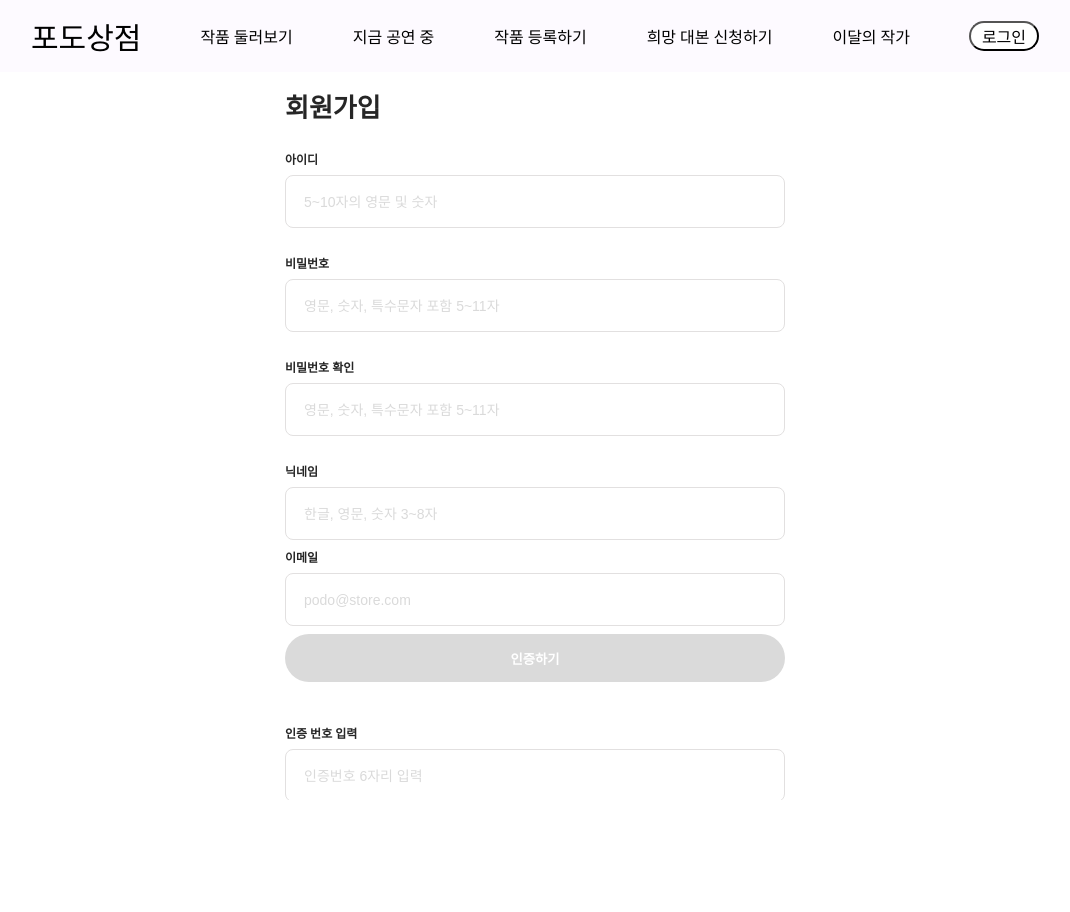
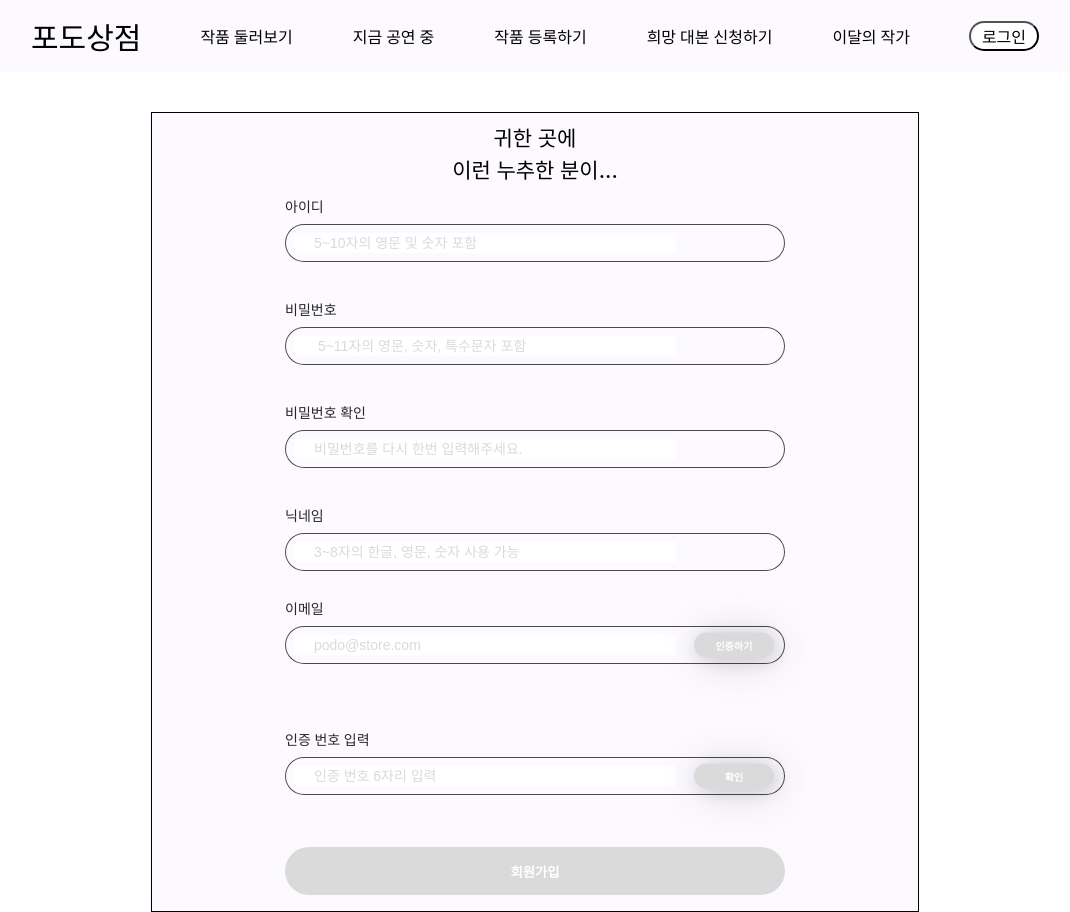
Before and after one commit to Podo-Store/FE, a React (Create React App) app: page /signup in a window 1280 px wide. Shown: the whole page, without its empty margins (105-1175 px from the left). Before the commit the page ends 800 px from the top, so only its background shows below. Built offline with nearby package versions, Linux system fonts and the light colour scheme; a web font is replaced by a local one.

Commit message:
FEAT: 회원가입 페이지 기능 및 기본 UI 완료 (#3)
Figma에 있는 디자인과 일치하진 않지만, 기본 UI와 기능 구현이 완료됨.

```diff
--- a/src/Pages/SignUp.css
+++ b/src/Pages/SignUp.css
@@ -1,44 +1,60 @@
+.box {
+  box-sizing: border-box;
+  position: absolute;
+  width: 60%;
+  height: 800px;
+  left: 50%;
+  transform: translateX(-50%);
+  background: #fdfaff;
+  border: 1px solid #000000;
+  margin-top: 40px;
+}
+
 .page {
-  position: absolute;
   top: 0;
   bottom: 0;
   width: 100%;
   max-width: 500px;
-  padding: 0 20px;
-
   left: 50%;
   transform: translate(-50%, 0);
-
   overflow: hidden;
   display: flex;
   flex-direction: column;
 }
 
 .titleWrap {
-  margin-top: 87px;
-  font-size: 26px;
-  font-weight: 700;
-  color: #262626;
+  line-height: 0.5;
+  margin: 0px;
+  font-size: 21px;
+  font-weight: 500;
+  color: #000000;
+  text-align: center;
 }
 
 .contentWrap {
-  margin-top: 26px;
+  margin-top: 0; /* 줄여서 요소들 사이의 간격을 좁힘 */
   flex: 1;
 }
 
 .inputTitle {
-  font-size: 12px;
-  font-weight: 600;
-  color: #262626;
+  font-family: "Noto Sans";
+  font-style: normal;
+  font-weight: 400;
+  font-size: 14px;
+  line-height: 19px;
 }
 
 .inputWrap {
+  position: relative; /* 상대 위치 설정 */
   display: flex;
-  border-radius: 8px;
-  padding: 16px;
+  align-items: center; /* 수직 중앙 정렬 추가 */
+  padding: 8px; /* 줄여서 요소의 내부 패딩을 줄임 */
   margin-top: 8px;
+  height: auto;
   background-color: white;
-  border: 1px solid #e2e0e0;
+  background: rgba(253, 250, 255, 0.7);
+  border: 1px solid rgba(0, 0, 0, 0.7);
+  border-radius: 30px;
 }
 
 .inputWrap:focus-within {
@@ -46,10 +62,11 @@
 }
 
 .input {
-  width: 100%;
+  box-sizing: border-box;
+  padding: 10px 20px;
+  width: calc(100% - 100px); /* 버튼의 너비를 고려하여 입력의 너비 조정 */
   outline: none;
   border: none;
-  height: 17px;
   font-size: 14px;
   font-weight: 400;
 }
@@ -62,10 +79,18 @@
   margin-top: 8px;
   color: #ff6767;
   font-size: 12px;
+  min-height: 20px;
 }
 
 .NerrorMessageWrap {
   color: #00c850;
+}
+
+.errorMessage_resend_Wrap {
+  display: flex;
+  /* 오른쪽으로 정렬 */
+  justify-content: flex-end;
+  text-decoration: underline #ff6767;
 }
 
 .bottomButton {
@@ -84,3 +109,34 @@
   background-color: #dadada;
   color: white;
 }
+
+/* 새로 추가된 클래스 */
+.insideButton {
+  border: none;
+  color: white;
+
+  position: absolute; /* 절대 위치 설정 */
+  right: 10px; /* 오른쪽에서 10px 간격 */
+  top: 50%; /* 위에서 50% */
+  transform: translateY(-50%); /* 수직 중앙 정렬 */
+  width: 80px; /* 너비 자동 */
+  height: 25px; /* 버튼 높이 조정 */
+  margin-left: 10px; /* 버튼과 입력 필드 사이의 간격 조정 */
+  padding: 8px 16px; /* 버튼 내부 패딩 조정 */
+  background: #8e7bff;
+
+  font-family: "Noto Sans";
+  font-style: normal;
+  font-weight: 700;
+  font-size: 10px;
+  line-height: 10px;
+
+  filter: drop-shadow(3px 3px 20px rgba(0, 0, 0, 0.15));
+  box-shadow: 3px 3px 20px rgba(0, 0, 0, 0.15);
+  border-radius: 50px;
+}
+
+.insideButton:disabled {
+  background-color: #dadada;
+  color: white;
+}
--- a/src/Pages/SignUp.js
+++ b/src/Pages/SignUp.js
@@ -1,41 +1,48 @@
-import './SignUp.css';
-import MainNav from './MainNav';
-import { useEffect, useState, useCallback } from 'react';
-import { Link } from 'react-router-dom';
+import "./SignUp.css";
+import MainNav from "./MainNav";
+import { useEffect, useState, useCallback } from "react";
+import { Link } from "react-router-dom";
 
 const api = {
-  emailCheck: 'https://example.com/api/emailCheck',
+  emailCheck: "https://example.com/api/emailCheck",
 };
 
+// 테스트 데이터
 const User = {
-  email: 'test@naver.com',
-  pw: 'qwer123@@@',
+  email: "podo@store.com",
+  pw: "password1234@",
+  emailCode: "123456",
 };
 
 function SignUp() {
-  const [id, setId] = useState('');
-  const [pw, setPw] = useState('');
-  const [pwcheck, setPwCheck] = useState('');
-  const [name, setName] = useState('');
-  const [email, setEmail] = useState('');
+  const [id, setId] = useState("");
+  const [pw, setPw] = useState("");
+  const [pwcheck, setPwCheck] = useState("");
+  const [name, setName] = useState("");
+  const [email, setEmail] = useState("");
+  const [emailCode, setEmailCode] = useState("");
 
   const [idValid, setIdValid] = useState(false);
   const [pwValid, setPwValid] = useState(false);
   const [pwcheckValid, setPwCheckValid] = useState(false);
   const [nameValid, setNameValid] = useState(false);
   const [emailValid, setEmailValid] = useState(false);
+  const [emailCodeValid, setEmailCodeValid] = useState(false);
 
-  const [notAllow, setNotAllow] = useState(true);
   const [emailsendbtn, setEmailSendBtn] = useState(true);
 
+  const [emailDuplicated, setCheckEmailDuplicated] = useState(false);
+  const [emailSended, setCheckEmailSended] = useState(false);
+  const [notAllow, setNotAllow] = useState(true);
+
+  const [emailCodeConfirmBtnEnabled, setEmailCodeConfirmBtnEnabled] = useState(false);
   // 이메일 인증
-  const [formValue, setFormValue] = useState({ email: '' });
+  const [formValue, setFormValue] = useState({ email: "" });
   const [isGetCode, setIsGetCode] = useState(false);
   const [isTimer, setIsTimer] = useState(false);
   const [count, setCount] = useState(0);
 
   // ID
-  // 동기 방식으로 처리해야 실시간으로 체크 가능(useEffect)
   useEffect(() => {
     const regex = /^[a-zA-Z0-9]{5,10}$/;
     if (regex.test(id)) {
@@ -51,8 +58,7 @@ function SignUp() {
 
   // PW
   useEffect(() => {
-    const regex =
-      /^(?=.*[a-zA-Z])(?=.*\d)(?=.*[@$!%*?&])[A-Za-z\d@$!%*?&]{5,11}$/;
+    const regex = /^(?=.*[a-zA-Z])(?=.*\d)(?=.*[@$!%*?&])[A-Za-z\d@$!%*?&]{5,11}$/;
     if (regex.test(pw)) {
       setPwValid(true);
     } else {
@@ -106,9 +112,7 @@ function SignUp() {
     setEmail(e.target.value);
   };
 
-  const emailsend = () => {};
-
-  // 인증하기 버튼 활성화
+  // (이메일) 인증하기 버튼 활성화
   useEffect(() => {
     if (emailValid) {
       setEmailSendBtn(false);
@@ -117,59 +121,95 @@ function SignUp() {
     setEmailSendBtn(true);
   }, [emailValid]);
 
-  // 회원가입 버튼
+  const emailSend = () => {
+    // 만약 중복된 이메일일 경우, "중복된 이메일입니다." 메세지 표출
+    if (checkEmailDuplicated(email) == true) {
+      // 중복된 이메일입니다. 메세지 표출만 시행. 여기서는 Do nothing.
+    } else {
+      // 이메일 인증 코드 API 연결
+      setCheckEmailSended(true); // -> 메일을 보냈습니다. 메세지 표출
+      // 인증 번호 다시 보내기 활성화. 여기서는 Do nothing.
+      // 인증 번호 입력 칸의 '확인' 버튼 활성화
+      setEmailCodeConfirmBtnEnabled(true);
+    }
+  };
+
+  const checkEmailDuplicated = (email) => {
+    // 이메일 중복 체크 API 연결, 조건문 사용
+    setCheckEmailDuplicated(false);
+    return emailDuplicated;
+  };
+
+  const handleEmailCode = (e) => {
+    setEmailCode(e.target.value);
+  };
+
+  // 이메일 인증 확인 버튼
   const onClickConfirmButton = () => {
-    if (email === User.email && pw === User.pw) {
-      alert('회원가입 완료');
+    if (email === User.email && emailCode === User.emailCode) {
+      alert("이메일 인증 완료");
+      setEmailCodeValid(true);
     } else {
-      alert('회원가입 실패');
+      alert("이메일 인증 실패");
+      setEmailCodeValid(false);
     }
   };
 
   // 회원가입 버튼 활성화
   useEffect(() => {
-    if (emailValid && pwValid) {
+    if (emailValid && emailCodeValid) {
       setNotAllow(false);
-      return;
+    } else {
+      setNotAllow(true);
     }
-    setNotAllow(true);
-  }, [emailValid, pwValid]);
+  }, [emailValid, emailCodeValid]);
+
+  const onClickRegisterAllowButton = () => {
+    if (idValid && pwValid && pwcheckValid && nameValid && emailValid && emailCodeValid) {
+      alert("회원가입 성공");
+    } else {
+      alert("회원가입 실패");
+    }
+  };
 
   return (
-    <div className="Signin">
+    <div className="signUp">
       <MainNav />
+      <div className="box">
         <div className="page">
-        <div className="titleWrap">회원가입</div>
+          <div className="titleWrap">
+            <p>귀한 곳에</p>
+            <p>이런 누추한 분이...</p>
+          </div>
           <div className="contentWrap">
             <div className="inputTitle">아이디</div>
             <div className="inputWrap">
               <input
                 type="text"
                 className="input"
-              placeholder="5~10자의 영문 및 숫자"
+                placeholder="5~10자의 영문 및 숫자 포함"
                 value={id}
                 onChange={handleId}
               />
             </div>
             <div className="errorMessageWrap">
+              {/* <div>중복된 아이디입니다.</div> 수정 필요 */}
               {!idValid && id.length > 0 ? (
-              <div>올바른 아이디를 입력해주세요.</div>
+                <div>5 ~ 10자의 영문 및 숫자를 포함해야 합니다.</div>
               ) : (
                 idValid &&
-              id.length > 0 && (
-                <div className="NerrorMessageWrap">유효한 아이디입니다.</div>
-              )
+                id.length > 0 && <div className="NerrorMessageWrap">사용 가능한 아이디입니다.</div>
               )}
             </div>
 
-          <div style={{ marginTop: '26px' }} className="inputTitle">
+            <div style={{ marginTop: "10px" }} className="inputTitle">
               비밀번호
             </div>
             <div className="inputWrap">
               <input
                 type="password"
                 className="input"
-              placeholder="영문, 숫자, 특수문자 포함 5~11자"
+                placeholder=" 5~11자의 영문, 숫자, 특수문자 포함"
                 value={pw}
                 onChange={handlePassword}
               />
@@ -180,19 +220,19 @@ function SignUp() {
               ) : (
                 pwValid &&
                 pw.length > 0 && (
-                <div className="NerrorMessageWrap">유효한 비밀번호 입니다.</div>
+                  <div className="NerrorMessageWrap">사용 가능한 비밀번호 입니다.</div>
                 )
               )}
             </div>
 
-          <div style={{ marginTop: '26px' }} className="inputTitle">
+            <div style={{ marginTop: "10px" }} className="inputTitle">
               비밀번호 확인
             </div>
             <div className="inputWrap">
               <input
                 type="password"
                 className="input"
-              placeholder="영문, 숫자, 특수문자 포함 5~11자"
+                placeholder="비밀번호를 다시 한번 입력해주세요."
                 value={pwcheck}
                 onChange={PasswordCheck}
               />
@@ -208,27 +248,27 @@ function SignUp() {
               )}
             </div>
 
-          <div style={{ marginTop: '26px' }} className="inputTitle">
+            <div style={{ marginTop: "10px" }} className="inputTitle">
               닉네임
             </div>
             <div className="inputWrap">
               <input
                 type="text"
                 className="input"
-              placeholder="한글, 영문, 숫자 3~8자"
+                placeholder="3~8자의 한글, 영문, 숫자 사용 가능"
                 value={name}
                 onChange={handleName}
               />
             </div>
             <div className="errorMessageWrap">
               {!nameValid && name.length > 0 ? (
-              <div>8자 이하의 한글, 영문, 숫자만 사용 가능합니다.</div>
+                <div>3~8자의 한글, 영문, 숫자만 사용 가능합니다.</div>
+              ) : emailDuplicated && name.length > 0 ? (
+                <div>중복된 닉네임입니다.</div>
               ) : (
                 nameValid &&
                 name.length > 0 && (
-                <div className="NerrorMessageWrap">
-                  사용 가능한 닉네임 입니다.
-                </div>
+                  <div className="NerrorMessageWrap">사용 가능한 닉네임 입니다.</div>
                 )
               )}
             </div>
@@ -242,42 +282,59 @@ function SignUp() {
                 value={email}
                 onChange={handleEmail}
               />
+              <button onClick={emailSend} disabled={emailsendbtn} className="insideButton">
+                인증하기
+              </button>
             </div>
+
             <div className="errorMessageWrap">
-            {!emailValid && email.length > 0 && (
-              <div>올바른 이메일을 입력해주세요.</div>
+              {!pwcheckValid && pwcheck.length > 0 ? (
+                <div>비밀번호가 일치하지 않습니다.</div>
+              ) : (
+                pwcheckValid &&
+                pwcheck.length > 0 && (
+                  <div className="NerrorMessageWrap">비밀번호가 일치합니다.</div>
+                )
               )}
             </div>
-          <button
-            onClick={emailsend}
-            disabled={emailsendbtn}
-            className="bottomButton"
-          >
-            인증하기
-          </button>
 
-          <div style={{ marginTop: '26px' }} className="inputTitle">
+            <div className="errorMessageWrap">
+              {emailDuplicated && email.length > 0 ? (
+                <div>중복된 이메일입니다.</div>
+              ) : (
+                emailSended && <div className="NerrorMessageWrap">메일을 보냈습니다.</div>
+              )}
+            </div>
+
+            <div style={{ marginTop: "10px" }} className="inputTitle">
               인증 번호 입력
             </div>
             <div className="inputWrap">
               <input
                 type="text"
                 className="input"
-              placeholder="인증번호 6자리 입력"
+                placeholder="인증 번호 6자리 입력"
+                value={emailCode}
+                onChange={handleEmailCode}
               />
-          </div>
-          <div className="errorMessageWrap">
-            {!pwValid && pw.length > 0 && (
-              <div>인증번호가 일치 하지 않습니다.</div>
-            )}
-          </div>
-          <button onClick={onClickConfirmButton} className="bottomButton">
+              <button
+                onClick={onClickConfirmButton}
+                disabled={!emailCodeConfirmBtnEnabled}
+                className="insideButton"
+              >
                 확인
               </button>
             </div>
+            <div className="errorMessage_resend_Wrap">
+              <div className="errorMessageWrap">
+                {!pwValid && pw.length > 0 && <div>인증 번호가 일치하지 않습니다.</div>}
+              </div>
+              {emailSended ? <div className="errorMessageWrap">인증 번호 다시 보내기</div> : null}
+            </div>
+          </div>
           <div>
             <button
-            onClick={onClickConfirmButton}
+              onClick={onClickRegisterAllowButton}
               disabled={notAllow}
               className="bottomButton"
             >
@@ -286,6 +343,7 @@ function SignUp() {
           </div>
         </div>
       </div>
+    </div>
   );
 }
 
```
Lines whose indentation alone changed are shown as unchanged.
